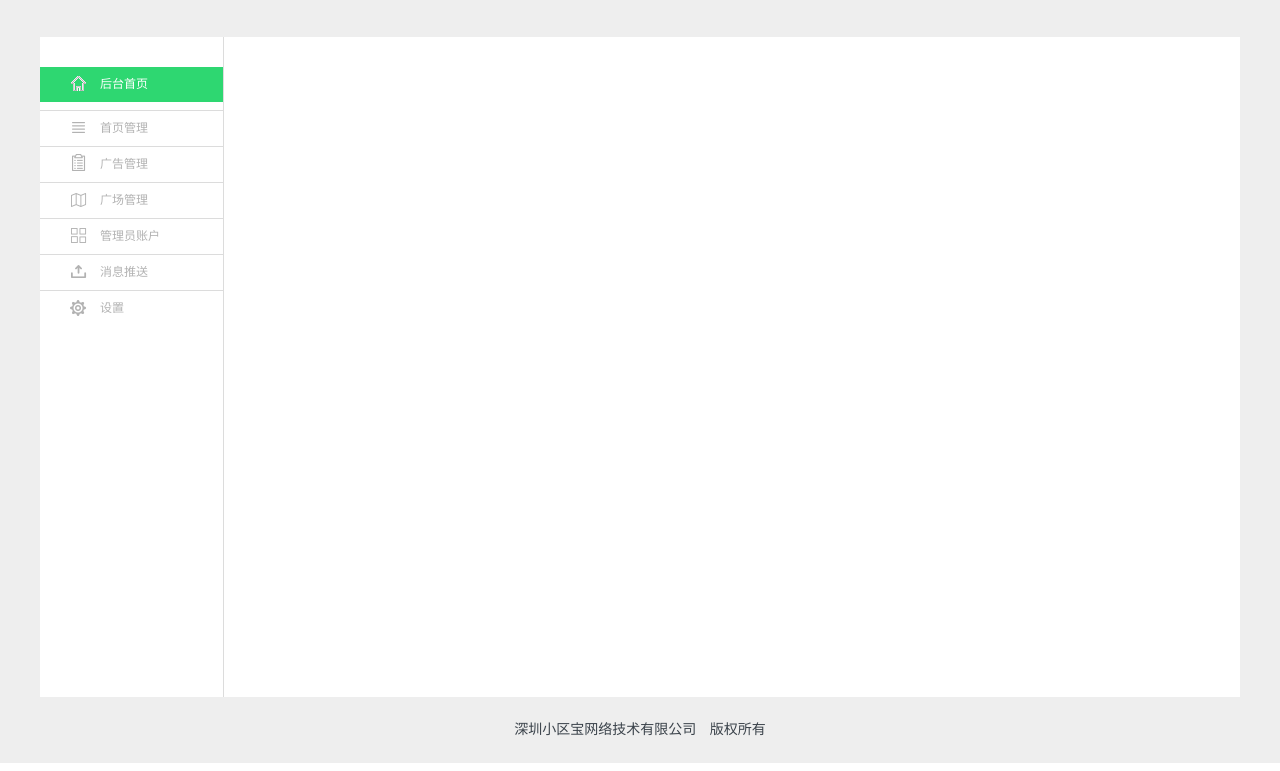
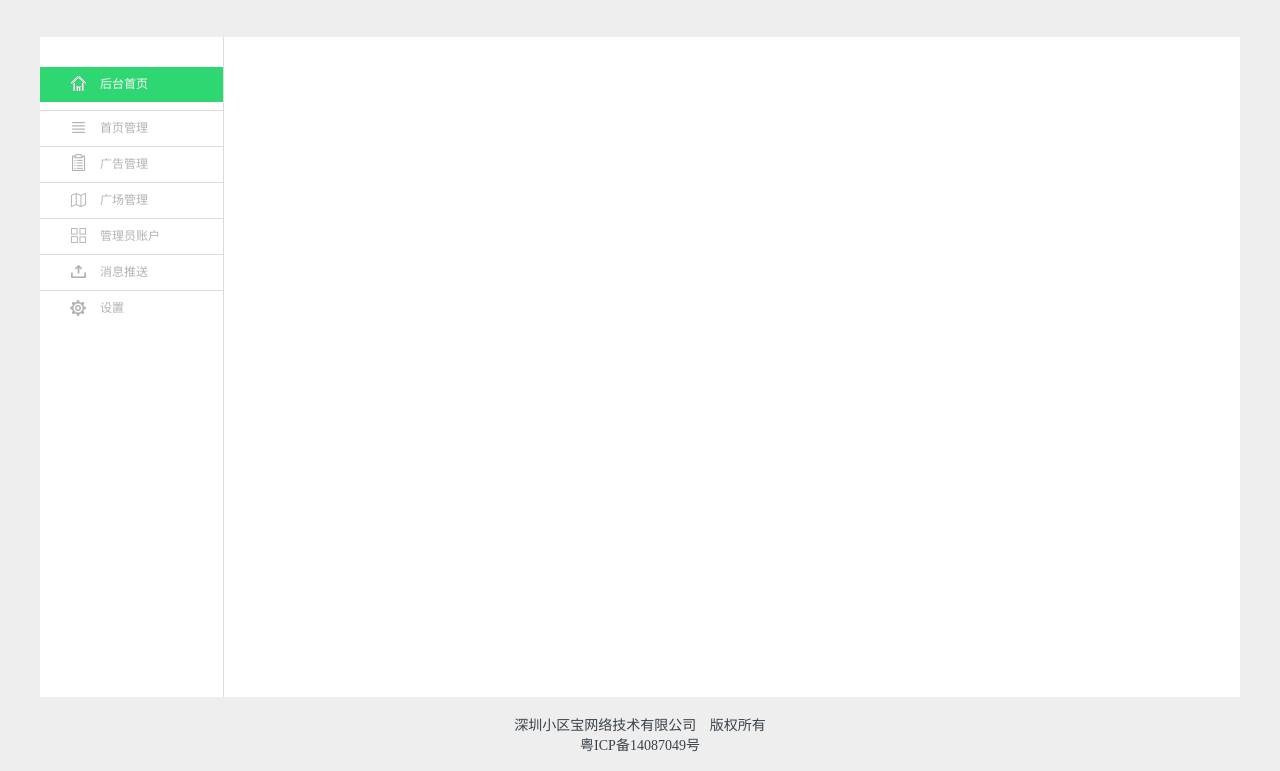
Before and after one commit to Ssx2016/xiaoqubao, a plain HTML site: page communitypo/cn/model.html in a window 1280 px wide. Shown: the part 81-852 px from the top of the page. Drawn offline with Linux system fonts and the light colour scheme.

Commit message:
版权前两个页面版权只有一条，后面的版权有两条，之前只有一条，现在更新为两条

```diff
--- a/communitypo/cn/model.html
+++ b/communitypo/cn/model.html
@@ -112,6 +112,7 @@
 		</div>
 		<div class="common-bot">
 			<h3>深圳小区宝网络技术有限公司  版权所有</h3>
+			<h3>粤ICP备14087049号</h3>
 		</div>
 	</div>
 	<script src="../js/jquery-1.12.3.js"></script>
--- a/communitypo/css/common.css
+++ b/communitypo/css/common.css
@@ -176,8 +176,10 @@
 	border-bottom: 0;
 }
 /*底部版权*/
+.common-bot {
+	padding: 17px 0;
+}
 .common-bot h3 {
 	text-align: center;
-	line-height: 66px;
 	word-spacing: 10px;
 }
```
